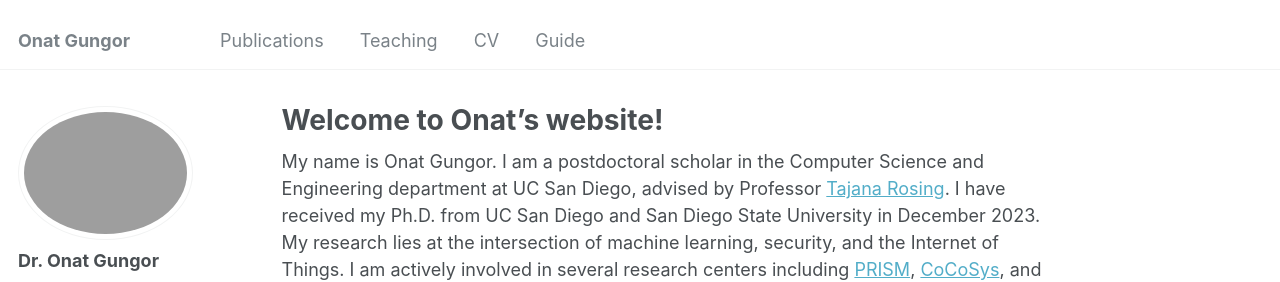
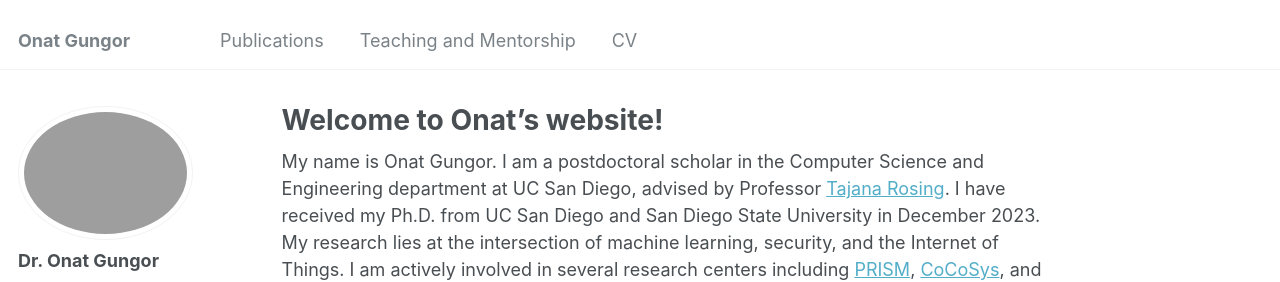
Before and after one commit to onatucsd/onatucsd.github.io, a Jekyll site: the page built from _pages/about.md, in a window 1280 px wide. Shown: the top 282 px of the page. Built offline with Jekyll 4.4.1, drawn with Linux system fonts in a browser that asks for light colours; some web fonts are replaced.

Commit message:
Update navigation.yml

```diff
--- a/_data/navigation.yml
+++ b/_data/navigation.yml
@@ -11,7 +11,7 @@ main:
   #- title: "Talks"
   #  url: /talks/
 
-  - title: "Teaching"
+  - title: "Teaching and Mentorship"
     url: /teaching/
 
   #- title: "Portfolio"
@@ -23,5 +23,5 @@ main:
   - title: "CV"
     url: /cv/
 
-  - title: "Guide"
-    url: /markdown/
+  #- title: "Guide"
+  #  url: /markdown/
```
